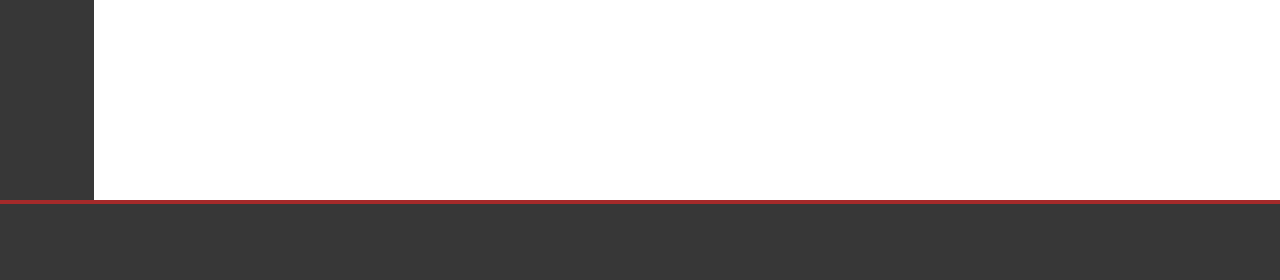
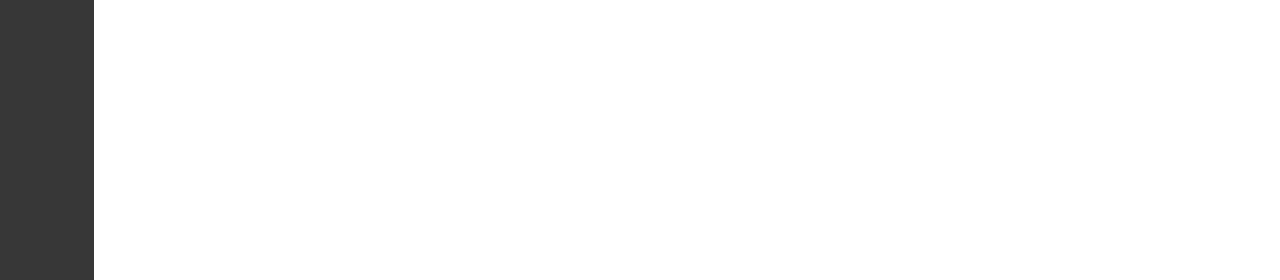
Before and after one commit to Krzywy2000/eDyspozytor_2.0, a PHP site: page /panel.php in a window 1280 px wide. Shown: the part 660-940 px from the top of the page. Run offline with PHP 8.4, Linux system fonts and the light colour scheme; the visitor is signed in with stand-in values (Sample User, id 1); some libraries are stand-ins or nearby versions.

Commit message:
15-11-2020 - Poprawiona siatka strony głównej

```diff
--- a/layout/footer.php
+++ b/layout/footer.php
@@ -1,2 +1,2 @@
-<div class="col-12 footer-dark">
+<div class="col-12 footer-dark d-md-none">
 </div>
--- a/pages/main.php
+++ b/pages/main.php
@@ -1,3 +1,3 @@
-<div>
+<div class="section">
     Dupdadsafas
 </div>
--- a/styles/main.css
+++ b/styles/main.css
@@ -43,7 +43,7 @@ html, body {
 .sidebar {
     background-color: #373737;
     color: white;
-    min-height: 50em;
+    min-height: 55em;
 }
 
 .body-container {
```
